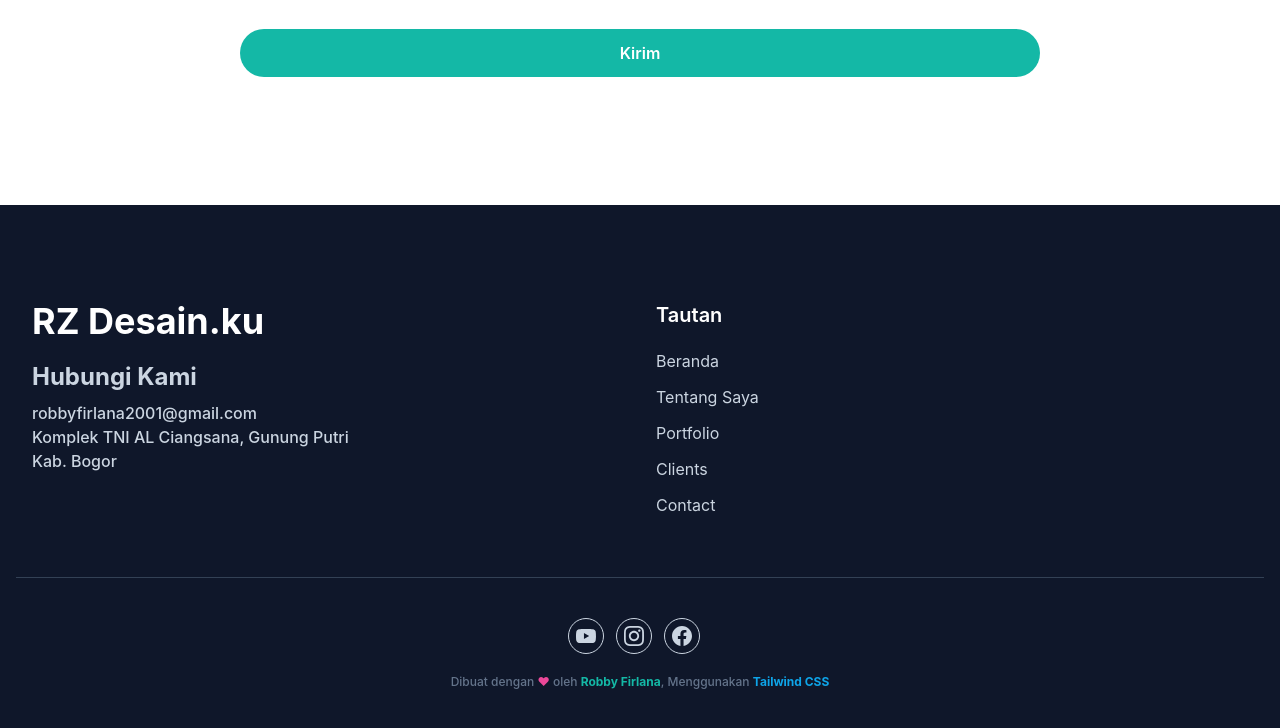
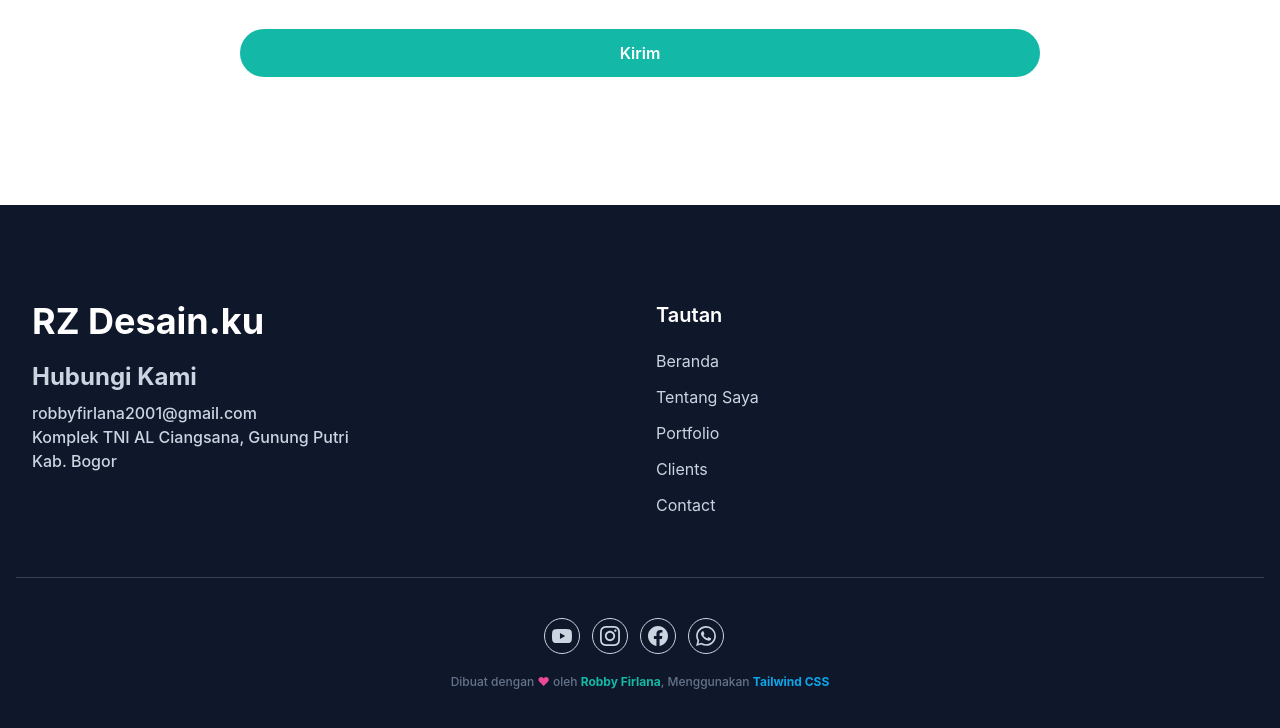
Before and after one commit to kelompok5rzdesain/kelompok5rzdesain.github.io, a website: page index.html in a window 1280 px wide. Shown: the part 3844-4572 px from the top of the page. Drawn offline with Linux system fonts and the light colour scheme.

Commit message:
update footer

```diff
--- a/index.html
+++ b/index.html
@@ -300,6 +300,12 @@
                      hover:border-primary hover:bg-primary hover:text-white">
                      <svg role="img" width="20" class="fill-current" viewBox="0 0 24 24" xmlns="http://www.w3.org/2000/svg"><title>Facebook</title><path d="M24 12.073c0-6.627-5.373-12-12-12s-12 5.373-12 12c0 5.99 4.388 10.954 10.125 11.854v-8.385H7.078v-3.47h3.047V9.43c0-3.007 1.792-4.669 4.533-4.669 1.312 0 2.686.235 2.686.235v2.953H15.83c-1.491 0-1.956.925-1.956 1.874v2.25h3.328l-.532 3.47h-2.796v8.385C19.612 23.027 24 18.062 24 12.073z"/></svg>
                     </a>
+                     <!-- Whatsapp -->
+                        <a href="https://wa.me/+6281296431488" target="_blank"
+                         class="w-9 h-9 mr-3 rounded-full flex justify-center items-center border border-slate-300 text-slate-300
+                         hover:border-primary hover:bg-primary hover:text-white">
+                         <svg role="img" width="20" class="fill-current" viewBox="0 0 24 24" xmlns="http://www.w3.org/2000/svg"><title>WhatsApp</title><path d="M17.472 14.382c-.297-.149-1.758-.867-2.03-.967-.273-.099-.471-.148-.67.15-.197.297-.767.966-.94 1.164-.173.199-.347.223-.644.075-.297-.15-1.255-.463-2.39-1.475-.883-.788-1.48-1.761-1.653-2.059-.173-.297-.018-.458.13-.606.134-.133.298-.347.446-.52.149-.174.198-.298.298-.497.099-.198.05-.371-.025-.52-.075-.149-.669-1.612-.916-2.207-.242-.579-.487-.5-.669-.51-.173-.008-.371-.01-.57-.01-.198 0-.52.074-.792.372-.272.297-1.04 1.016-1.04 2.479 0 1.462 1.065 2.875 1.213 3.074.149.198 2.096 3.2 5.077 4.487.709.306 1.262.489 1.694.625.712.227 1.36.195 1.871.118.571-.085 1.758-.719 2.006-1.413.248-.694.248-1.289.173-1.413-.074-.124-.272-.198-.57-.347m-5.421 7.403h-.004a9.87 9.87 0 01-5.031-1.378l-.361-.214-3.741.982.998-3.648-.235-.374a9.86 9.86 0 01-1.51-5.26c.001-5.45 4.436-9.884 9.888-9.884 2.64 0 5.122 1.03 6.988 2.898a9.825 9.825 0 012.893 6.994c-.003 5.45-4.437 9.884-9.885 9.884m8.413-18.297A11.815 11.815 0 0012.05 0C5.495 0 .16 5.335.157 11.892c0 2.096.547 4.142 1.588 5.945L.057 24l6.305-1.654a11.882 11.882 0 005.683 1.448h.005c6.554 0 11.89-5.335 11.893-11.893a11.821 11.821 0 00-3.48-8.413Z"/></svg>
+                        </a>
                 </div>
                 <p class="font-medium text-xs text-slate-500 text-center">Dibuat dengan <span class="text-pink-500"> ♥ </span> oleh
                 <a href="https://instagram.com/robbyfirlanaa_" target="_blank" class="font-bold text-primary"> Robby Firlana</a>, Menggunakan <a href="https://tailwindcss.com" target="_blank" class="font-bold text-sky-500"> Tailwind CSS </a></p>
```
